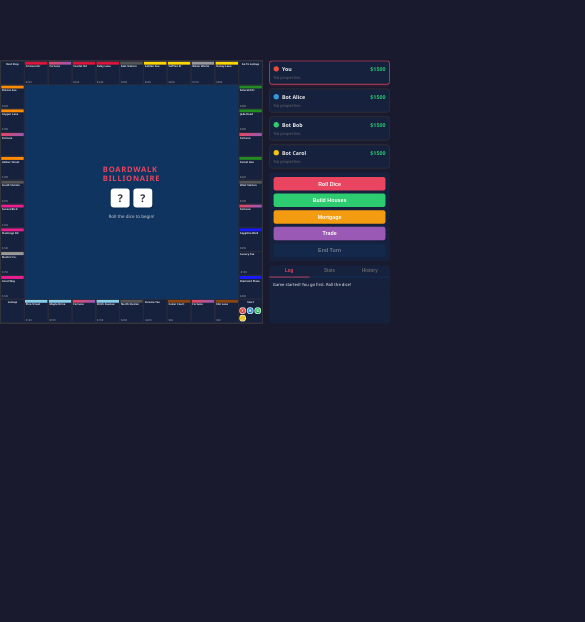
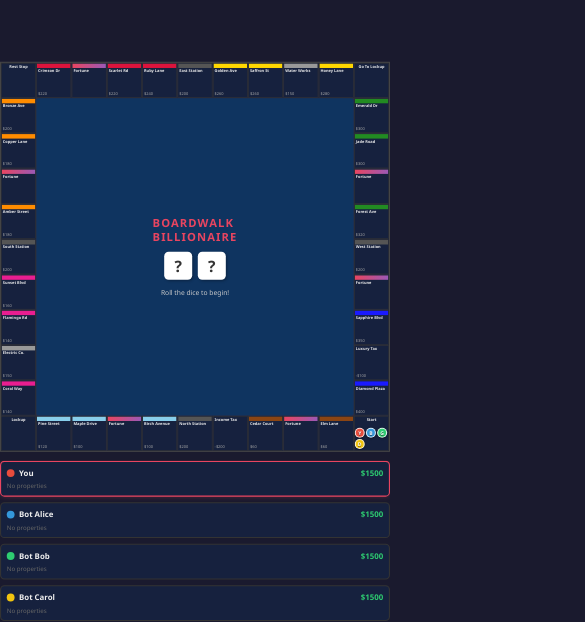
Before and after one commit to oglimmer/boardwalk-billionaire, a Vue app: page / in a window 390 px wide. Shown: the part 230-852 px from the top of the page, 585 px wide, since content can reach past the window. Built offline with nearby package versions, Linux system fonts and the light colour scheme.

Commit message:
add responsive styles for game and sidebar components

```diff
--- a/src/App.vue
+++ b/src/App.vue
@@ -45,4 +45,8 @@ onUnmounted(() => {
 
 <style scoped>
 .game { display: flex; gap: 16px; transform-origin: center center; }
+
+@media (max-width: 768px) {
+  .game { flex-direction: column; align-items: center; }
+}
 </style>
--- a/src/components/Sidebar.vue
+++ b/src/components/Sidebar.vue
@@ -19,4 +19,8 @@ const store = useGameStore()
 
 <style scoped>
 .sidebar { width: 320px; height: calc(62px * 11 + 1px * 10 + 4px); display: flex; flex-direction: column; gap: 10px; overflow: hidden; }
+
+@media (max-width: 768px) {
+  .sidebar { width: calc(62px * 11 + 1px * 10 + 4px); height: auto; }
+}
 </style>
```
